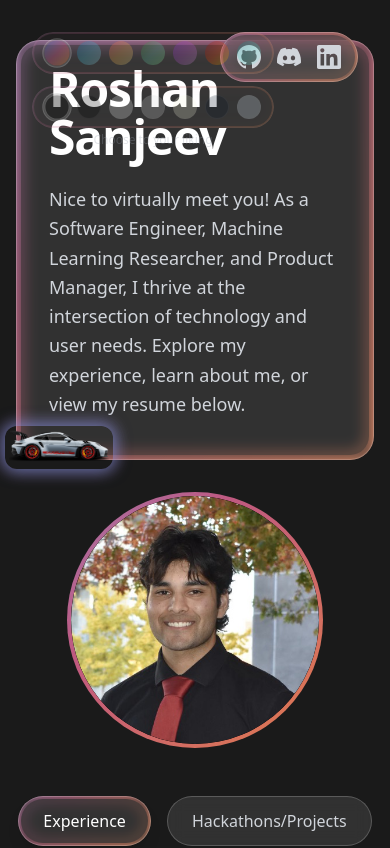
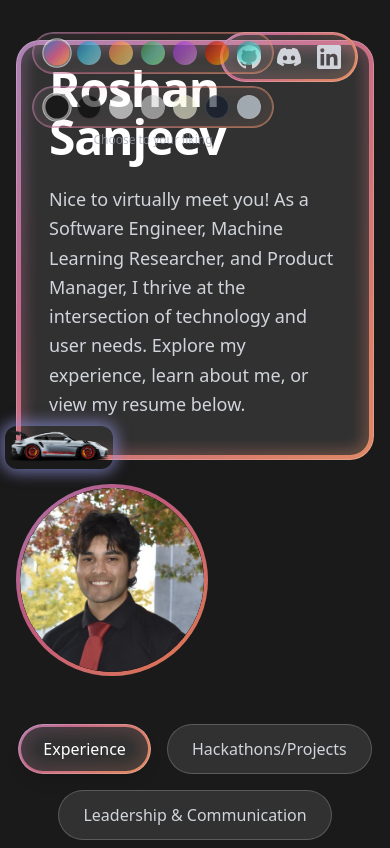
Before and after one commit to RoshanSanjeev/PersonalWebsite, a Next.js app: page / in a window 390 px wide. Shown: the top 848 px of the page. Built offline with nearby package versions, Linux system fonts and the light colour scheme.

Commit message:
quality animations and movements

```diff
--- a/app/globals.css
+++ b/app/globals.css
@@ -40,3 +40,20 @@
 .semi-circle-mask {
   clip-path: ellipse(150% 100% at 50% 0%);
 }
+
+/* Fade In Up Animation */
+@keyframes fadeInUp {
+  from {
+    opacity: 0;
+    transform: translateY(40px);
+  }
+  to {
+    opacity: 1;
+    transform: translateY(0);
+  }
+}
+
+.animate-fadeInUp {
+  animation: fadeInUp 1s cubic-bezier(0.22, 1, 0.36, 1) forwards;
+  opacity: 0;
+}
--- a/app/page.js
+++ b/app/page.js
@@ -558,7 +558,9 @@ export default function Home() {
       case "About Me":
         return (
           <section className="p-2">
-            <h2 className="text-3xl font-bold mb-8 text-[var(--text-primary)]">About Me</h2>
+            <h2 className="text-3xl font-bold mb-6 text-[var(--text-primary)] border-b border-white/20 pb-2">About Me</h2>
+
+            {/* About Me Text */}
             <div className="space-y-4 text-[var(--text-secondary)] leading-relaxed">
               <p>
                 My name is Roshan Sanjeev, a third year computer science and engineering major at the University of California, Merced and I am passionate about building products that connect technology with user experience. My technical background spans full-stack development, cloud systems, and AI/ML, with experience interning across software engineering and app development. I have also co-authored computer vision research presented at world-renowned conferences such as CVPR in Nashville and ICCV in Hawaii.
@@ -594,7 +596,7 @@ export default function Home() {
         <ColorThemeSelector />
 
         {/* Social Media Links - Top Right */}
-        <div className="absolute top-8 right-8 z-20">
+        <div className="absolute top-8 right-8 z-20 animate-fadeInUp" style={{ animationDelay: '0.2s' }}>
           <div className="relative group rounded-full">
             <span
               className="absolute inset-0 rounded-full transition-opacity duration-300 opacity-100 animate-gradient"
@@ -634,10 +636,11 @@ export default function Home() {
 
         {/* Content Layer */}
         <div className="relative z-10 flex flex-col items-center px-4">
-          {/* Hero Section with Profile Picture and Text Side by Side */}
-          <div className="w-full max-w-5xl flex flex-col lg:flex-row items-center gap-8 mb-12">
+          {/* Hero Section with Text */}
+          <div className="w-full max-w-5xl mb-12 animate-fadeInUp">
+            <div className="flex flex-col lg:flex-row gap-6 items-start">
               {/* Text container with gradient border */}
-            <div className="flex-1 relative group rounded-3xl">
+              <div className="relative group rounded-3xl flex-1">
                 <span
                   className="absolute inset-0 rounded-3xl transition-opacity duration-300 opacity-100 animate-gradient"
                   style={{
@@ -650,22 +653,22 @@ export default function Home() {
                   }}
                 />
                 <div className="bg-white/10 backdrop-blur-sm rounded-3xl px-8 py-6 pb-6 border border-white/20 relative z-10 overflow-visible">
-                <h1 className="text-5xl font-bold text-[var(--text-primary)] mb-6 tracking-tight">Roshan Sanjeev</h1>
-                <p className="w-full text-lg text-[var(--text-secondary)] leading-relaxed mb-4">
+                  <h1 className="text-5xl font-bold text-[var(--text-primary)] mb-6 tracking-tight animate-fadeInUp" style={{ animationDelay: '0.3s' }}>Roshan Sanjeev</h1>
+                  <p className="w-full text-lg text-[var(--text-secondary)] leading-relaxed mb-4 animate-fadeInUp" style={{ animationDelay: '0.5s' }}>
                     Nice to virtually meet you! As a Software Engineer, Machine Learning Researcher, and Product Manager, I thrive at the intersection of technology and user needs. Explore my experience, learn about me, or view my resume below.
                   </p>
 
                   {/* GT3RS at bottom of hero container */}
-                <div className="relative w-full mt-2">
+                  <div className="relative w-full mt-2 animate-fadeInUp" style={{ animationDelay: '0.7s' }}>
                     <DraggableGT3RS />
                   </div>
                 </div>
               </div>
 
               {/* Profile Picture */}
-            <div className="relative group flex-shrink-0">
+              <div className="relative group flex-shrink-0 animate-fadeInUp" style={{ animationDelay: '0.4s' }}>
                 <div
-                className="relative w-64 h-64 rounded-full animate-gradient"
+                  className="relative w-48 h-48 lg:w-56 lg:h-56 rounded-full animate-gradient"
                   style={{
                     background: gradient,
                     padding: '4px',
@@ -675,18 +678,18 @@ export default function Home() {
                     <Image
                       src="/pfp.png"
                       alt="Roshan Sanjeev"
-                    width={256}
-                    height={256}
+                      width={224}
+                      height={224}
                       className="w-full h-full object-cover rounded-full"
-                    priority
                     />
+                  </div>
                 </div>
               </div>
             </div>
           </div>
 
         {/* Main Navigation */}
-        <nav className="flex flex-wrap justify-center gap-4 mb-10">
+        <nav className="flex flex-wrap justify-center gap-4 mb-10 animate-fadeInUp" style={{ animationDelay: '0.9s' }}>
           {sections.map((section) => (
             <div key={section} className="relative group rounded-full">
               {/* Animated gradient border for SELECTED button only */}
@@ -719,7 +722,7 @@ export default function Home() {
         </nav>
 
         {/* Content Display Area */}
-        <div className="w-full max-w-5xl relative group rounded-2xl">
+        <div className="w-full max-w-5xl relative group rounded-2xl animate-fadeInUp" style={{ animationDelay: '1.1s' }}>
           <span
             className="absolute inset-0 rounded-2xl transition-opacity duration-300 opacity-100 animate-gradient"
             style={{
--- a/components/ColorThemeSelector.js
+++ b/components/ColorThemeSelector.js
@@ -1,12 +1,19 @@
 "use client";
 
 import { useTheme, colorThemes, backgroundColors } from '../contexts/ThemeContext';
+import { useState } from 'react';
 
 export default function ColorThemeSelector() {
   const { currentTheme, setCurrentTheme, gradient, currentBackground, setCurrentBackground } = useTheme();
+  const [isExpanded, setIsExpanded] = useState(false);
 
   return (
-    <div className="absolute top-8 left-8 z-30 flex flex-col gap-3 opacity-40 hover:opacity-100 transition-opacity duration-300">
+    <div
+      className="absolute top-8 left-8 z-30 flex flex-col gap-3 opacity-40 hover:opacity-100 transition-opacity duration-300 animate-fadeInUp"
+      style={{ animationDelay: '0.1s' }}
+      onMouseEnter={() => setIsExpanded(true)}
+      onMouseLeave={() => setIsExpanded(false)}
+    >
       {/* Gradient Color Selector */}
       <div className="relative group rounded-full">
         <span
```
Lines whose indentation alone changed are shown as unchanged.
